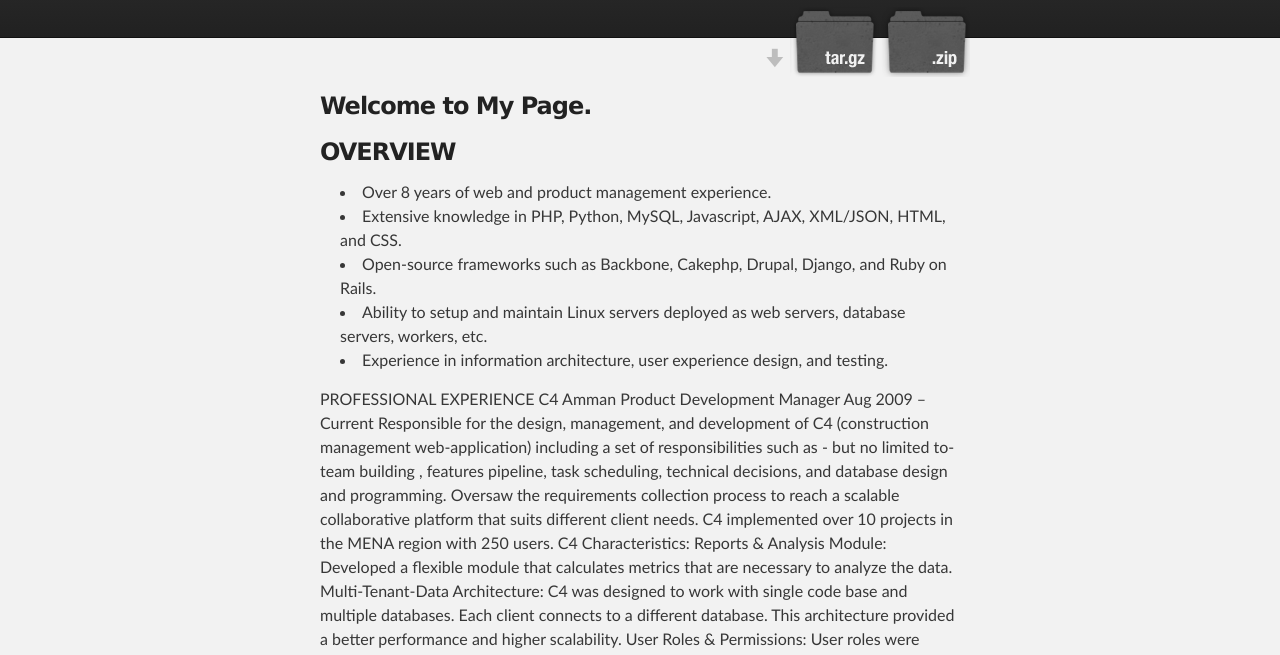
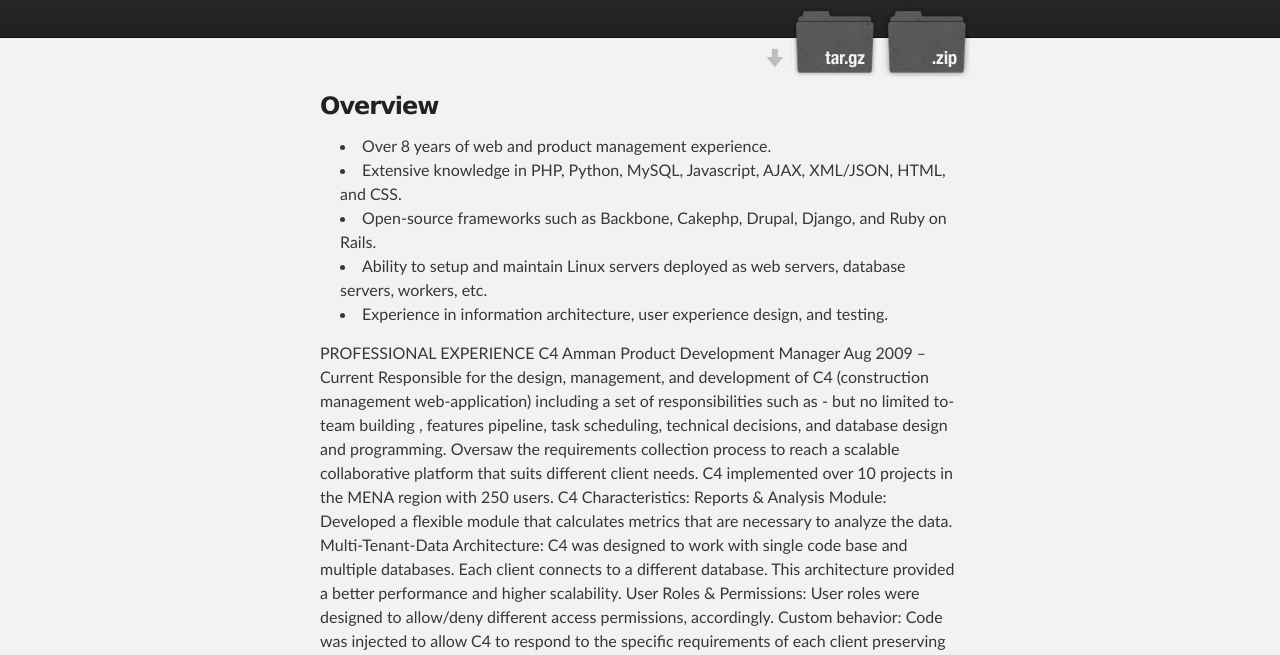
Before and after one commit to ymalkawi/ymalkawi, a plain HTML site: page index.html in a window 1280 px wide. Shown: the part 136-791 px from the top of the page. Drawn offline with Linux system fonts and the light colour scheme.

Commit message:
Update index.html

```diff
--- a/index.html
+++ b/index.html
@@ -32,9 +32,9 @@
     <div id="main_content_wrap" class="outer">
       <section id="main_content" class="inner">
         <h3>
-<a name="welcome-to-github-pages" class="anchor" href="#welcome-to-github-pages"><span class="octicon octicon-link"></span></a>Welcome to My Page.</h3>
 
-<h3>OVERVIEW</h3>
+
+<h3>Overview</h3>
 <ul>
 <li>Over 8 years of web and product management experience.</li>
 <li>Extensive knowledge in PHP, Python, MySQL, Javascript, AJAX, XML/JSON, HTML, and CSS.</li>
```
